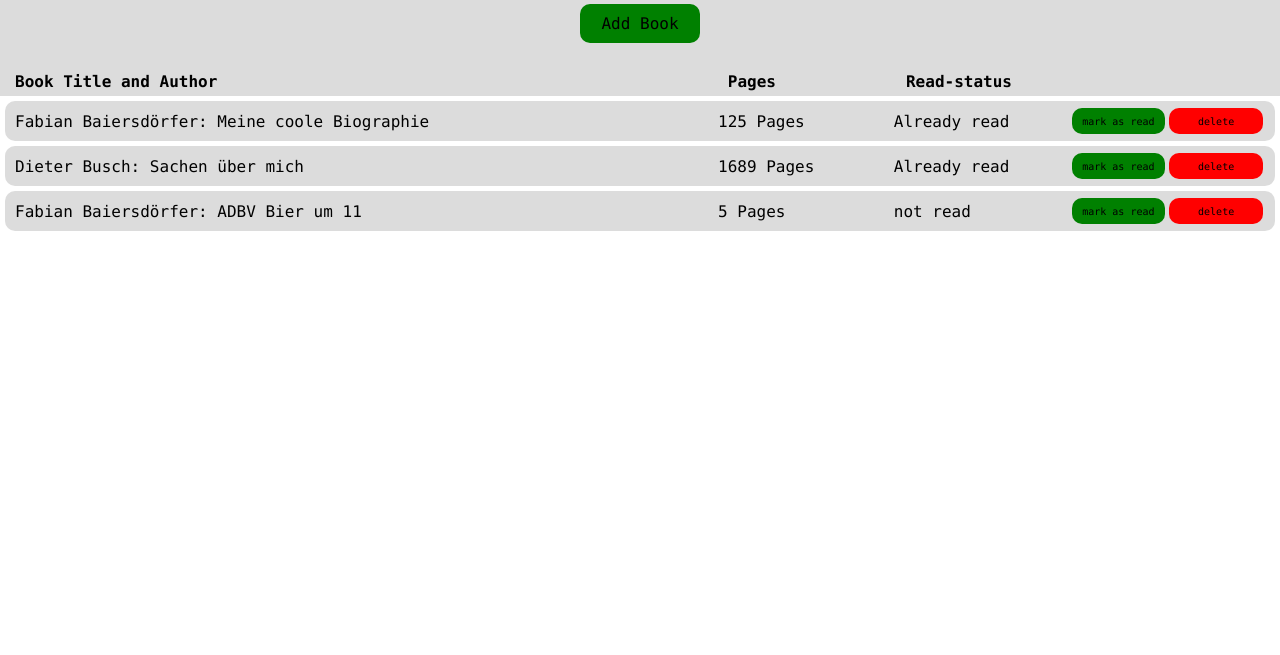
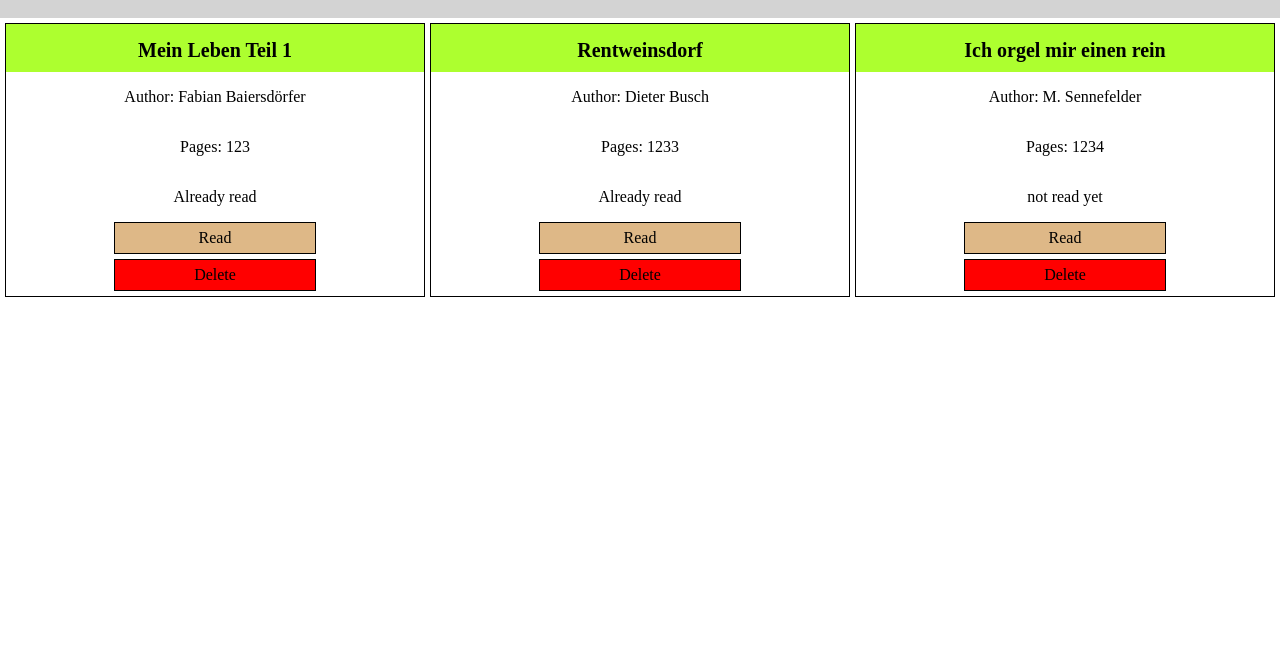
Before and after one commit to faaabi93/library2, a plain HTML site: page index.html in a window 1280 px wide. Shown: the part 104-759 px from the top of the page. Drawn offline with Linux system fonts and the light colour scheme.

Commit message:
Add files via upload

```diff
--- a/index.html
+++ b/index.html
@@ -1,43 +1,21 @@
 <!DOCTYPE html>
 <html>
     <head>
-        <title>Library</title>
+        <title>My Library</title>
         <meta charset="UTF-8"/>
         <link rel="stylesheet" href="style.css">
     </head>
     <body>
-        <div class="modal">
-            <div class="modal-content">
-                <span class="close-button red-button" id="closeBtn">X</span>
-                <p>Author:</p>
-                <input type="text" id="author">
-                <p>Title:</p>
-                <input type="text" id="title">
-                <p>Pages:</p>
-                <input type="number" id="pages">
-                <p>Already read?</p>
-                <input type="checkbox" id="isRead">
-                <div class="green-button button button-modal" id="addBook2">Add Book</div>
-            </div>
+        <div class="header">
+            <h1 class="lib">My Library</h1>
+            <div class="btn addBtn"> Add Book</div>
         </div>
-        <div class=header>
-            <p class="header-text">Library</p>
-            <div class="break"></div>
-            <div class="green-button button-s" id="addBook">
-                Add Book
-            </div>
+        <div class="container">
+
         </div>
-        <div class="card-header">
-            <div class="flex-1 card-content">Book Title and Author</div>
-            <div class="flex-2 card-content">Pages</div>
-            <div class="flex-2 card-content">Read-status</div>
-            <div class="button"></div>
-            <div class="button"></div>
-        </div>
-        <div class="content"></div>
-        <a href="link">
-            <img id="github" src="img/GitHub-Mark-120px-plus.png">
-        </a>
     <script src="script.js"></script>
+    <a href="https://github.com/faaabi93/library2">
+        <img id="github" src="img/GitHub-Mark-120px-plus.png">
+    </a>
     </body>
 </html>
--- a/script.js
+++ b/script.js
@@ -1,77 +1,93 @@
-let myLibrary = []
-const content = document.querySelector(".content")
-const addBtn = document.getElementById("addBook")
-const addBtn2= document.getElementById("addBook2")
-const modal = document.querySelector(".modal")
-const closeBtn = document.getElementById("closeBtn")
+const container = document.querySelector(".container")
+const addButton = document.querySelector(".addBtn")
+let myLibrary = [];
 
-addBtn.addEventListener("click", showModal)
-closeBtn.addEventListener("click", closeModal)
-window.addEventListener("click", closeModalTwo)
-addBtn2.addEventListener("click", addBook)
-
-function showModal() {
-    modal.style.display = "block";
-}
-
-function closeModal() {
-    modal.style.display = "none"
-}
-
-function closeModalTwo(event) {
-    if(event.target == modal) {
-        closeModal()
-    }
-}
-
-function addBook(event) {
-    let tem
-}
-
-function Book(title, author, pages, isRead) {
-    this.title = title
-    this.author = author
-    this.pages = pages
-    this.isRead = isRead
+function Book(author, title, pages, isRead) {
+    this.author = author;
+    this.title = title;
+    this.pages = pages;
+    this.isRead = isRead;
 }
 
 function addBookToLibrary(book) {
-    myLibrary.push(book)
+    myLibrary.push(book);
 }
 
-function addBookToPage(book) {
-    let readStatus = book.isRead ? "Already read" : "not read";
+addBookToLibrary(new Book("Fabian Baiersdörfer", "Mein Leben Teil 1", 123, true))
+addBookToLibrary(new Book("Dieter Busch", "Rentweinsdorf", 1233, true))
+addBookToLibrary(new Book("M. Sennefelder", "Ich orgel mir einen rein", 1234, false))
 
-    let cardDiv = document.createElement("div");
-    let nameDiv = document.createElement("div");
-    let pageDiv = document.createElement("div");
-    let readDiv = document.createElement("div");
-    let deleBtn = document.createElement("div");
-    let readBtn = document.createElement("div");
-
-    cardDiv.classList.add("card");
-    nameDiv.classList.add("flex-1", "card-content");
-    pageDiv.classList.add("flex-2", "card-content");
-    readDiv.classList.add("flex-2", "card-content");
-    readBtn.classList.add("button", "green-button");
-    deleBtn.classList.add("button", "red-button");
-
-    nameDiv.textContent = `${book.author}: ${book.title}`
-    pageDiv.textContent = `${book.pages} Pages`
-    readDiv.textContent = readStatus
-    readBtn.textContent = "mark as read"
-    deleBtn.textContent = "delete"
-
-    cardDiv.appendChild(nameDiv);
-    cardDiv.appendChild(pageDiv);
-    cardDiv.appendChild(readDiv);
-    cardDiv.appendChild(readBtn);
-    cardDiv.appendChild(readBtn);
-    cardDiv.appendChild(deleBtn);
-
-    content.appendChild(cardDiv)
+function displayBooks(library) {
+    myLibrary.forEach((element, index) => {
+        createCard(element, index)
+    });
 }
 
-addBookToPage(new Book("Meine coole Biographie", "Fabian Baiersdörfer", 125, true))
-addBookToPage(new Book("Sachen über mich", "Dieter Busch", 1689, true))
-addBookToPage(new Book("ADBV Bier um 11", "Fabian Baiersdörfer", 5, false))
+function createCard(element, index) {
+    let card = document.createElement("div");
+    card.setAttribute("data-index", index)
+    card.classList.add("element")
+
+    let cardTop = document.createElement("div");
+    cardTop.classList.add("cardTop");
+    cardTop.innerHTML = `<b>${element.title}</b>`
+
+    let cardBottom = document.createElement("dvi");
+    cardBottom.classList.add("cardBottom");
+
+    let p1 = document.createElement("p");
+    p1.textContent = `Author: ${element.author}`
+    let p2 = document.createElement("p");
+    p2.textContent = `Pages: ${element.pages}`
+    let p3 = document.createElement("p");
+    p3.textContent = (element.isRead) ? "Already read" : "not read yet";
+
+    cardBottom.appendChild(p1);
+    cardBottom.appendChild(p2);
+    cardBottom.appendChild(p3);
+
+    let readBtn = createButton("readBtn", "btn", "Read", "data-index", index)
+    readBtn.addEventListener("click", readBook)
+    cardBottom.appendChild(readBtn)
+
+    let delBtn = createButton("delBtn", "btn", "Delete", "data-index", index)
+    delBtn.addEventListener("click", removeBook)
+    cardBottom.appendChild(delBtn)
+
+    card.appendChild(cardTop)
+    card.appendChild(cardBottom)
+
+    container.appendChild(card)
+}
+
+function createButton(class1, class2, text, data1, data2) {
+    let btn = document.createElement("div");
+    btn.classList.add(class1)
+    btn.classList.add(class2)
+    btn.textContent = text
+    btn.setAttribute(data1, data2)
+    return btn
+}
+
+
+function deleteCards() {
+    container.innerHTML = ""
+}
+
+function readBook() {
+    myLibrary[this.getAttribute("data-index")].isRead = !myLibrary[this.getAttribute("data-index")].isRead;
+    updateView()
+}
+
+function removeBook() {
+    myLibrary.splice(this.getAttribute("data-index"), 1)
+    updateView()
+}
+
+function updateView() {
+    deleteCards()
+    displayBooks()
+}
+
+displayBooks()
+console.log(myLibrary)
--- a/style.css
+++ b/style.css
@@ -1,159 +1,78 @@
 body {
+    margin: 0px;
     padding: 0px;
-    margin: 0px;
-    font-family: "Lucida Console", monospace;
 }
 
-.break {
-    width: 100%;
+.lib {
+    font-family: "Helvetica Neue", "Arial", sans-serif;
+    font-size: 20px;
+}
+
+.btn {
+    display: grid;
+    border: 1px solid black;
+    width: 200px;
+    height: 30px;
+    justify-content: center;
+    align-items: center;
+}
+
+.addBtn {
+    background-color: green;
+}
+
+.delBtn {
+    margin-top: 5px;
+    justify-self: center;
+    background-color: red;
+}
+
+.readBtn {
+    justify-self: center;
+    background-color: burlywood;
 }
 
 .header {
-    height: 150px;
-    display: flex;
-    flex-wrap: wrap;
-    background-color: gainsboro;
-    justify-content: center;
-    align-items: center;
+    display: grid;
+    background-color: lightgrey;
+    text-align: center;
+    justify-items: center;
+    padding-top: 20px;
     padding-bottom: 20px;
 }
 
-.header-text {
-    font-size: 30px;
-}
-
-.content {
-    margin: 0px;
-    display: flex;
-    flex-wrap: wrap;
-    gap: 5px;
+.container {
+    display: grid;
+    grid-auto-flow: row;
+    grid-template-columns: 1fr 1fr 1fr;
+    column-gap: 5px;
+    row-gap: 5px;
     margin: 5px;
 }
 
-.card-header {
-    display: flex;
-    height: 30px;
-    flex: 1 1 100%;
-    /* gap + padding-left */
-    padding-left: 15px;
-    background-color: gainsboro;
-    font-weight: bold;
+.element {
+    display: grid;
+    border: 1px solid black;
 }
 
-.card {
-    display: flex;
-    background-color: gainsboro;
-    flex: 1 1 100%;
-    height: 30px;
-    padding: 5px 10px 5px;
-    border-radius: 10px;
+.cardTop {
+    font-size: 20px;
+    text-align: center;
+    align-self: center;
+    padding: 15px 0px 10px 0px;
+    background-color: greenyellow;
 }
 
-.card-content {
-    display: flex;
-    justify-content: flex-start;
-    align-items: center;
-    flex: 1 1 25%;
+.cardBottom {
+    display: grid;
+    text-align: center;
+    padding-bottom: 5px;
 }
 
-.flex-1 {
-    flex: 1 1 60%
-}
 
-.flex-2 {
-    flex: 1 1 15%
-}
-
-.red-button {
-    background-color: red;
-}
-
-.red-button:hover {
-    background-color: rgb(255, 67, 67);
-}
-
-.green-button {
-    background-color: green;
-}
-
-.green-button:hover {
-    background-color: rgb(67, 128, 67);
-}
-
-.button {
-    font-size: 10px;
-    display: flex;
-    flex: 1 1 100px;
-    justify-content: center;
-    align-items: center;
-    margin: 2px;
-    text-align: center;
-    border-radius: 10px;
-}
-
-.button-modal {
-    padding: 5px;
-}
-
-.button-s {
-    width: 100px;
-    text-align: center;
-    padding: 10px;
-    border-radius: 10px;
-}
-
-/* Modal */
-.modal {
-    display: none;
-    position: fixed;
-    z-index: 1;
-    left: 0;
-    top: 0;
-    width: 100%;
-    height: 100%;
-    overflow: auto;
-    background-color: rgb(0,0,0);
-    background-color: rgba(0,0,0,0.4);
-}
-
-.modal-content {
-    border-radius: 10px;
-    background-color: #fefefe;
-    margin: 15% auto;
-    padding: 20px;
-    border: 1px solid #888;
-    width: 200px;
-}
-
-input {
-    width: 190px;
-}
-
-.close-button {
-    border-radius: 10px;
-    display: flex;
-    justify-content: center;
-    align-items: center;
-    float: right;
-    width: 25px;
-    height: 25px;
-    color: white;
-}
-
-/* Github-Logo */
 #github {
     position: fixed;
     bottom: 10px;
     right: 10px;
     width: 25px;
 }
-
-@media only screen and (max-width: 600px) {
-    .card {
-      height: 60px;
-    }
-
-    .cardheader {
-        height: 60px;
-    }
-  }
```
